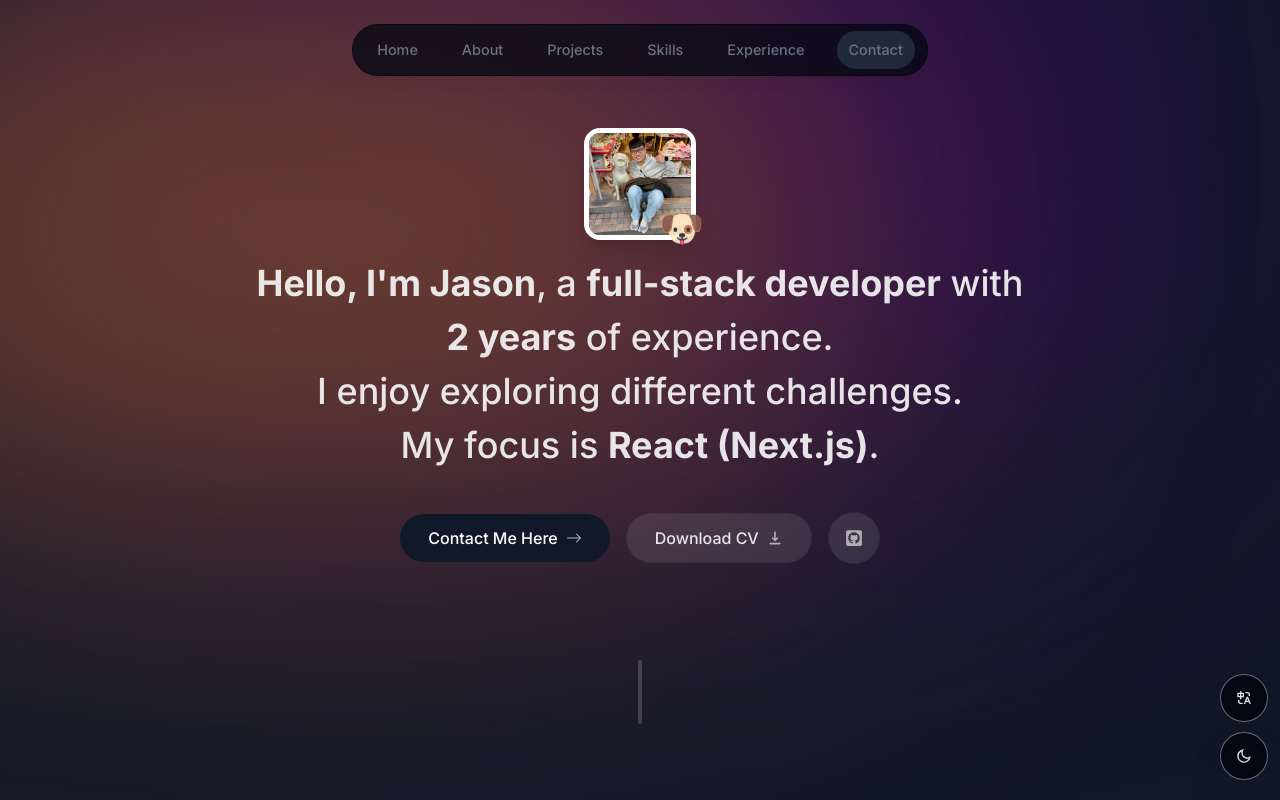
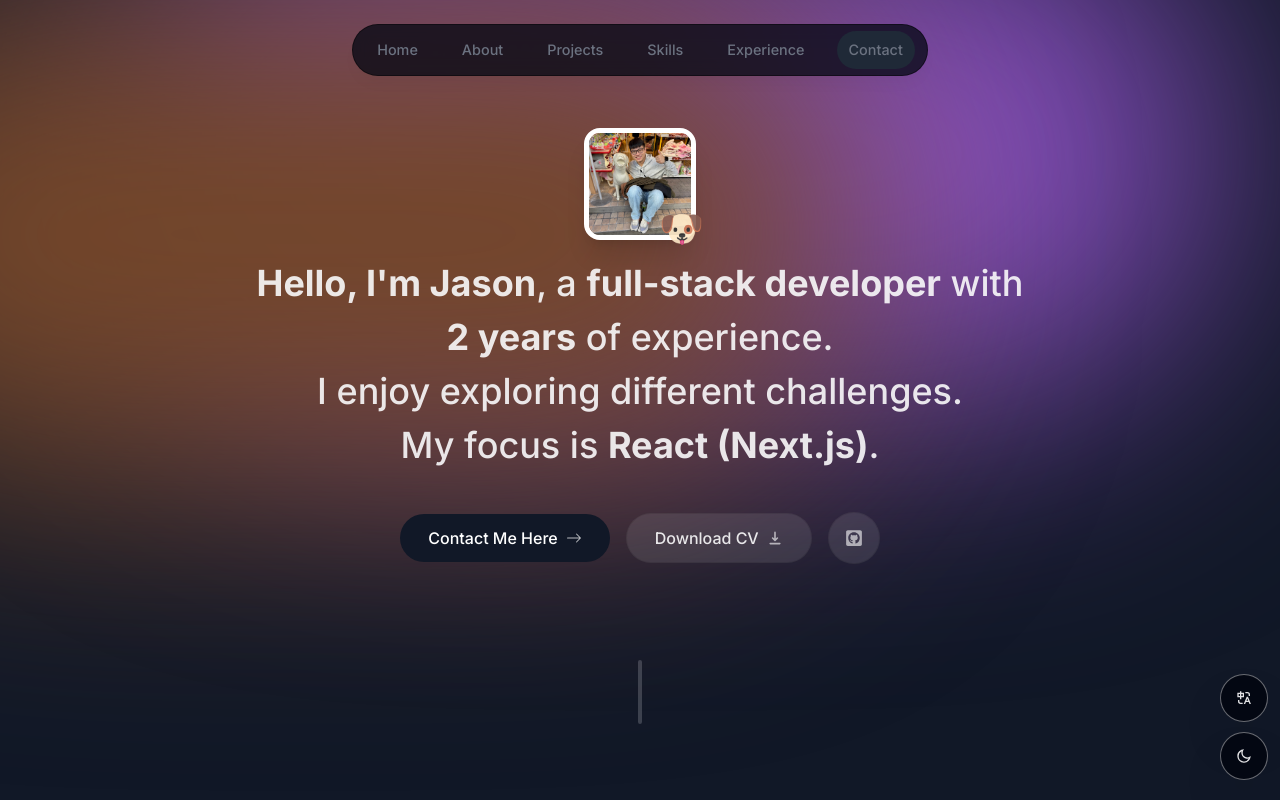
Before and after one commit to jason57zxc/portfolio, a Next.js app: page /en in a window 1280 px wide. Shown: the top 800 px of the page. Built offline with nearby package versions, Linux system fonts and the light colour scheme; no server answers.

Commit message:
fixed bgcolor, locale msg

```diff
--- a/app/[locale]/layout.tsx
+++ b/app/[locale]/layout.tsx
@@ -35,10 +35,10 @@ export default function RootLayout({
     <html lang={locale} className="!scroll-smooth">
       <body className={`${inter.className} bg-gray-50 text-gray-950
       relative pt-28 sm:pt-32 dark:bg-gray-900 dark:text-gray-50 dark:text-opacity-90`}>
-        <div className="bg-[#9dd6ed] absolute top-[-6rem] -z-10 right-[11rem] h-[31.25rem] w-[31.25rem]
-        rounded-full blur-[10rem] sm:w-[68.75rem] dark:bg-[#330066]"></div>
+        <div className="bg-[#9dd6ed] absolute top-[-6rem] -z-10 h-[31.25rem] w-[31.25rem]
+        rounded-full blur-[8rem] sm:w-[68.75rem] lg:right-[4rem] dark:bg-[#8850c1]"></div>
         <div className="bg-[#c2f5c2] absolute top-[-1rem] -z-10 left-[-35rem] h-[31.25rem] w-[50rem]
-        rounded-full blur-[10rem] sm:w-[68.75rem] md:left-[-33rem] lg:left-[-28rem] xl:left-[-15rem]
+        rounded-full blur-[8rem] sm:w-[68.75rem] md:left-[-33rem] lg:left-[-28rem] xl:left-[-15rem]
         2xl:left-[-5rem] dark:bg-[#734629]"></div>
         <NextIntlClientProvider
           messages={messages}
--- a/components/project.tsx
+++ b/components/project.tsx
@@ -88,7 +88,7 @@ export default function Project({
                 sm:mr-2 sm:ml-2 sm:mt-10] group-even:-order-1">
                     <Image
                         src={imageUrl}
-                        alt={`${t('title')} Project`}
+                        alt={`${t(`${id}.title`)} Project`}
                         quality={95}
                         priority={true}
                         draggable={false}
```
